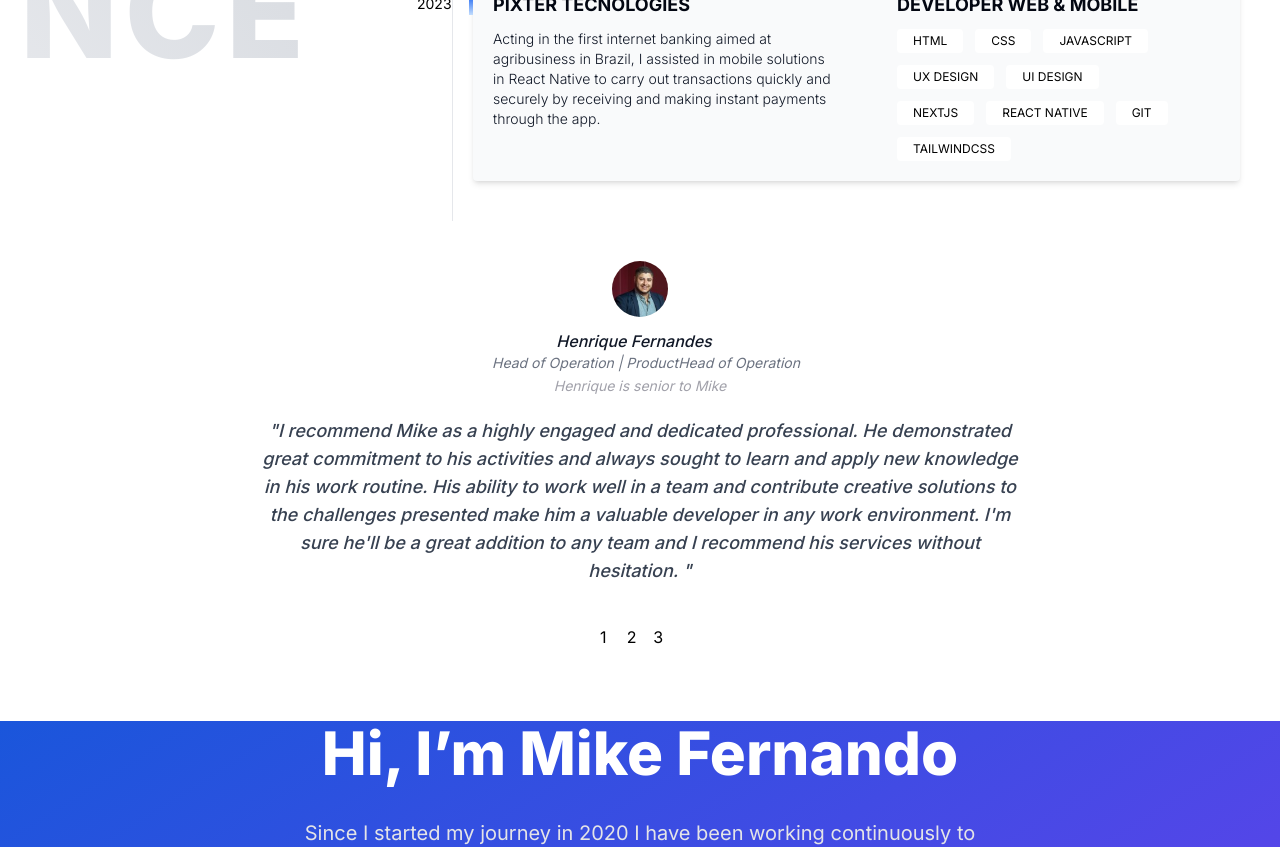
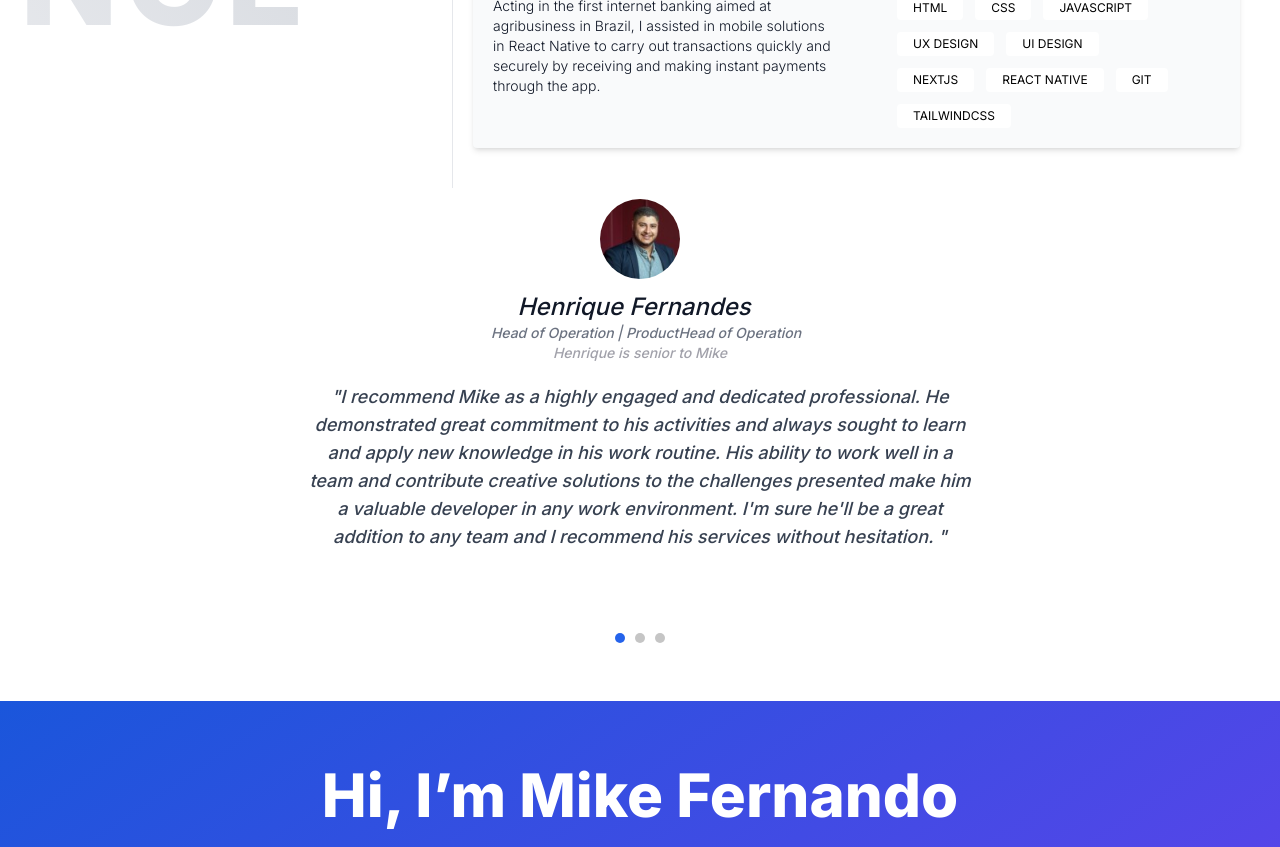
Before and after one commit to MikeFernando/devmaikera, a Next.js app: page / in a window 1280 px wide. Shown: the part 1200-2047 px from the top of the page. Built offline with nearby package versions, Linux system fonts and the light colour scheme.

Commit message:
testimonials slider

```diff
--- a/src/components/Experience/index.tsx
+++ b/src/components/Experience/index.tsx
@@ -1,12 +1,11 @@
 import React from 'react'
 
-import henrique from '@/assets/testimonials/henrique.jpg'
-import Image from 'next/image'
 import { Testimonials } from '../Testimonials'
 
 export const Experience = () => {
   return (
-    <section className="mx-auto my-24 flex min-h-screen max-w-7xl flex-col justify-center px-5">
+    <>
+      <section className="mx-auto -mb-32 flex min-h-screen max-w-7xl flex-col justify-center px-5">
         <div className="flex items-center gap-28">
           <h2 className="max-w-xs break-all bg-gradient-to-tr from-gray-200 to-gray-300 bg-clip-text font-montserrat text-9xl font-extrabold uppercase tracking-wider text-transparent">
             Experience
@@ -15,8 +14,8 @@ export const Experience = () => {
             <div className="p-5">
               <p className="mb-8 text-xl font-normal text-zinc-500">
                 During my time at Pixter Technologies I&apos;ve had the
-              opportunity to work on challenging projects, learn from incredibly
-              talented people and build friendships.
+                opportunity to work on challenging projects, learn from
+                incredibly talented people and build friendships.
               </p>
 
               {/* <!-- [2020] --> */}
@@ -29,9 +28,9 @@ export const Experience = () => {
                     FREELANCER
                   </h3>
                   <p className="font-montserrat text-sm font-light text-gray-900">
-                  At that time, I worked building landing pages for friends and
-                  some clients developing skills with the knowledge obtained in
-                  the courses.
+                    At that time, I worked building landing pages for friends
+                    and some clients developing skills with the knowledge
+                    obtained in the courses.
                   </p>
                 </div>
 
@@ -102,8 +101,8 @@ export const Experience = () => {
                     PIXTER TECNOLOGIES
                   </h3>
                   <p className="font-montserrat text-sm font-light text-gray-900">
-                  Acting in the first internet banking aimed at agribusiness in
-                  Brazil, I assisted in mobile solutions in React Native to
+                    Acting in the first internet banking aimed at agribusiness
+                    in Brazil, I assisted in mobile solutions in React Native to
                     carry out transactions quickly and securely by receiving and
                     making instant payments through the app.
                   </p>
@@ -147,46 +146,9 @@ export const Experience = () => {
             </div>
           </ol>
         </div>
-
-      <div className="flex flex-col items-center justify-center gap-5 p-4">
-        <figure className="mx-auto max-w-screen-md text-center">
-          {/* HENRIQUE */}
-          <div>
-            <figcaption className="mt-6 flex items-center justify-center space-x-3">
-              <div className="flex flex-col items-center ">
-                <Image
-                  className="mb-3 h-14 w-14 rounded-full"
-                  src={henrique}
-                  alt="profile picture"
-                />
-                <cite className="pr-3 font-medium text-gray-900 dark:text-white">
-                  Henrique Fernandes
-                </cite>
-                <cite className="pl-3 text-sm text-gray-500 dark:text-gray-400">
-                  Head of Operation | ProductHead of Operation
-                </cite>
-              </div>
-            </figcaption>
-            <cite className="text-sm text-zinc-400">
-              Henrique is senior to Mike
-            </cite>
-            <blockquote>
-              <p className="my-5 text-lg font-medium italic text-gray-700 dark:text-white">
-                &quot;I recommend Mike as a highly engaged and dedicated
-                professional. He demonstrated great commitment to his activities
-                and always sought to learn and apply new knowledge in his work
-                routine. His ability to work well in a team and contribute
-                creative solutions to the challenges presented make him a
-                valuable developer in any work environment. I&apos;m sure
-                he&apos;ll be a great addition to any team and I recommend his
-                services without hesitation. &quot;
-              </p>
-            </blockquote>
-          </div>
-        </figure>
+      </section>
 
       <Testimonials />
-      </div>
-    </section>
+    </>
   )
 }
--- a/src/components/Skills/index.tsx
+++ b/src/components/Skills/index.tsx
@@ -3,8 +3,8 @@ import { Wand2, Code2, Book } from 'lucide-react'
 
 export const Skills = () => {
   return (
-    <div className="shadow-skills bg-gradient-to-br from-blue-700 to-purple-600">
-      <section className="mx-auto -mt-10 flex min-h-screen max-w-7xl flex-col items-center justify-center">
+    <div className="shadow-skills bg-gradient-to-br from-blue-700 to-purple-600 ">
+      <section className="mx-auto flex min-h-screen max-w-7xl flex-col items-center justify-center pt-16">
         <h1 className="mb-4 text-3xl font-extrabold text-gray-900 dark:text-white md:text-5xl lg:text-6xl">
           <span className="text-white">Hi, I’m Mike Fernando</span>{' '}
         </h1>
--- a/src/components/Testimonials/index.tsx
+++ b/src/components/Testimonials/index.tsx
@@ -1,9 +1,17 @@
+/* eslint-disable @typescript-eslint/no-explicit-any */
 'use client'
 
 import React from 'react'
+import 'keen-slider/keen-slider.min.css'
+import './styles.css'
 import { useKeenSlider } from 'keen-slider/react'
+import Image from 'next/image'
 
-export const Testimonials = () => {
+import henrique from '@/assets/testimonials/henrique.jpg'
+import murilo from '@/assets/testimonials/murilo.jpg'
+import fernanda from '@/assets/testimonials/fernanda.jpg'
+
+export function Testimonials() {
   const [currentSlide, setCurrentSlide] = React.useState(0)
   const [loaded, setLoaded] = React.useState(false)
   const [sliderRef, instanceRef] = useKeenSlider<HTMLDivElement>({
@@ -15,15 +23,143 @@ export const Testimonials = () => {
       setLoaded(true)
     },
   })
+  console.log(sliderRef)
+
   return (
     <>
       <div className="navigation-wrapper">
         <div ref={sliderRef} className="keen-slider">
-          <div className="keen-slider__slide number-slide1">1</div>
-          <div className="keen-slider__slide number-slide2">2</div>
-          <div className="keen-slider__slide number-slide3">3</div>
+          <div className="keen-slider__slide number-slide">
+            <figure className="flex max-w-2xl items-center justify-center text-center">
+              <div>
+                <figcaption className="mt-6 flex items-center justify-center space-x-3">
+                  <div className="flex flex-col items-center ">
+                    <Image
+                      className="mb-3 h-20 w-20 rounded-full"
+                      src={henrique}
+                      alt="profile picture"
+                    />
+                    <cite className="pr-3 text-2xl font-medium text-gray-900 dark:text-white">
+                      Henrique Fernandes
+                    </cite>
+                    <cite className="pl-3 text-sm text-gray-500 dark:text-gray-400">
+                      Head of Operation | ProductHead of Operation
+                    </cite>
+                    <cite className="text-sm text-zinc-400">
+                      Henrique is senior to Mike
+                    </cite>
+                  </div>
+                </figcaption>
+
+                <blockquote>
+                  <p className="my-5 text-lg font-medium italic text-gray-700 dark:text-white">
+                    &quot;I recommend Mike as a highly engaged and dedicated
+                    professional. He demonstrated great commitment to his
+                    activities and always sought to learn and apply new
+                    knowledge in his work routine. His ability to work well in a
+                    team and contribute creative solutions to the challenges
+                    presented make him a valuable developer in any work
+                    environment. I&apos;m sure he&apos;ll be a great addition to
+                    any team and I recommend his services without hesitation.
+                    &quot;
+                  </p>
+                </blockquote>
+              </div>
+            </figure>
+          </div>
+
+          <div className="keen-slider__slide number-slide">
+            <figure className="flex max-w-2xl items-center justify-center text-center">
+              <div>
+                <figcaption className="mt-6 flex items-center justify-center space-x-3">
+                  <div className="flex flex-col items-center ">
+                    <Image
+                      className="mb-3 h-20 w-20 rounded-full"
+                      src={murilo}
+                      alt="profile picture"
+                    />
+                    <cite className="pr-3 text-2xl font-medium text-gray-900 dark:text-white">
+                      Murilo Cunha
+                    </cite>
+                    <cite className="pl-3 text-sm text-gray-500 dark:text-gray-400">
+                      Front-end Developer @Verx Tecnologia e Inovação | Serasa
+                      Experian
+                    </cite>
+                    <cite className="text-sm text-zinc-400">
+                      Murilo is senior to Mike
+                    </cite>
+                  </div>
+                </figcaption>
+
+                <blockquote>
+                  <p className="my-5 text-lg font-medium italic text-gray-700 dark:text-white">
+                    &quot;I recommend Mike as a highly engaged and dedicated
+                    professional. He demonstrated great commitment to his
+                    activities and always sought to learn and apply new
+                    knowledge in his work routine. His ability to work well in a
+                    team and contribute creative solutions to the challenges
+                    presented make him a valuable developer in any work
+                    environment. I&apos;m sure he&apos;ll be a great addition to
+                    any team and I recommend his services without hesitation.
+                    &quot;
+                  </p>
+                </blockquote>
+              </div>
+            </figure>
+          </div>
+
+          <div className="keen-slider__slide number-slide">
+            <figure className="flex max-w-2xl items-center justify-center text-center">
+              <div>
+                <figcaption className="mt-6 flex items-center justify-center space-x-3">
+                  <div className="flex flex-col items-center ">
+                    <Image
+                      className="mb-3 h-20 w-20 rounded-full"
+                      src={fernanda}
+                      alt="profile picture"
+                    />
+                    <cite className="pr-3 text-2xl font-medium text-gray-900 dark:text-white">
+                      Fernanda Monteiro
+                    </cite>
+                    <cite className="pl-3 text-sm text-gray-500 dark:text-gray-400">
+                      People & Culture | Business Partner | HRBP
+                    </cite>
+                    <cite className="text-sm text-zinc-400">
+                      Fernanda is directly supervising Mike
+                    </cite>
+                  </div>
+                </figcaption>
+
+                <blockquote>
+                  <p className="my-5 text-lg font-medium italic text-gray-700 dark:text-white">
+                    Mike is an amazing professional! He joined the team eager to
+                    learn and put what he had already studied into practice, and
+                    he was excellent in everything he did. Surely, he will be
+                    very successful in future challenges!
+                  </p>
+                </blockquote>
+              </div>
+            </figure>
+          </div>
         </div>
       </div>
+      {loaded && instanceRef.current && (
+        <div className="dots">
+          {[
+            ...Array(instanceRef.current.track.details.slides.length).keys(),
+          ].map((idx) => {
+            return (
+              <button
+                key={idx}
+                onClick={() => {
+                  instanceRef.current?.moveToIdx(idx)
+                }}
+                className={'dot' + (currentSlide === idx ? ' active' : '')}
+              ></button>
+            )
+          })}
+        </div>
+      )}
     </>
   )
 }
--- /dev/null
+++ b/src/components/Testimonials/styles.css
@@ -0,0 +1,41 @@
+.number-slide {
+  display: flex;
+  align-items: center;
+  justify-content: center;
+  font-size: 50px;
+  width: 300px;
+  color: #fff;
+  font-weight: 500;
+  height: 500px;
+  max-height: 100vh;
+}
+
+.navigation-wrapper {
+  position: relative;
+}
+
+.dots {
+  display: flex;
+  padding: 10px 0;
+  justify-content: center;
+  margin-bottom: 3rem;
+}
+
+.dot {
+  border: none;
+  width: 10px;
+  height: 10px;
+  background: #c5c5c5;
+  border-radius: 50%;
+  margin: 0 5px;
+  padding: 5px;
+  cursor: pointer;
+}
+
+.dot:focus {
+  outline: none;
+}
+
+.dot.active {
+  background: #2563eb;
+}
```
Also changed, not shown: src/assets/testimonials/fernanda.jpg (added), src/assets/testimonials/murilo.jpg (added). Lines whose indentation alone changed are shown as unchanged.
